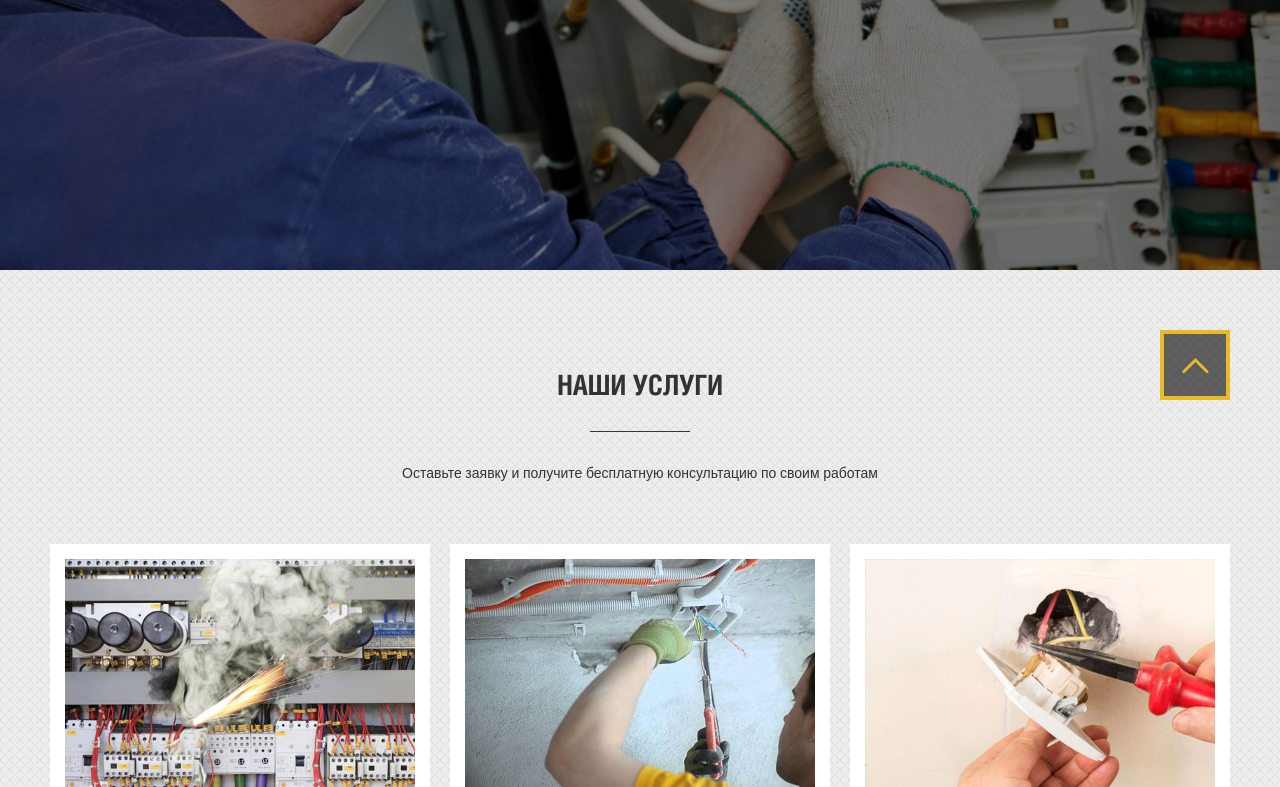
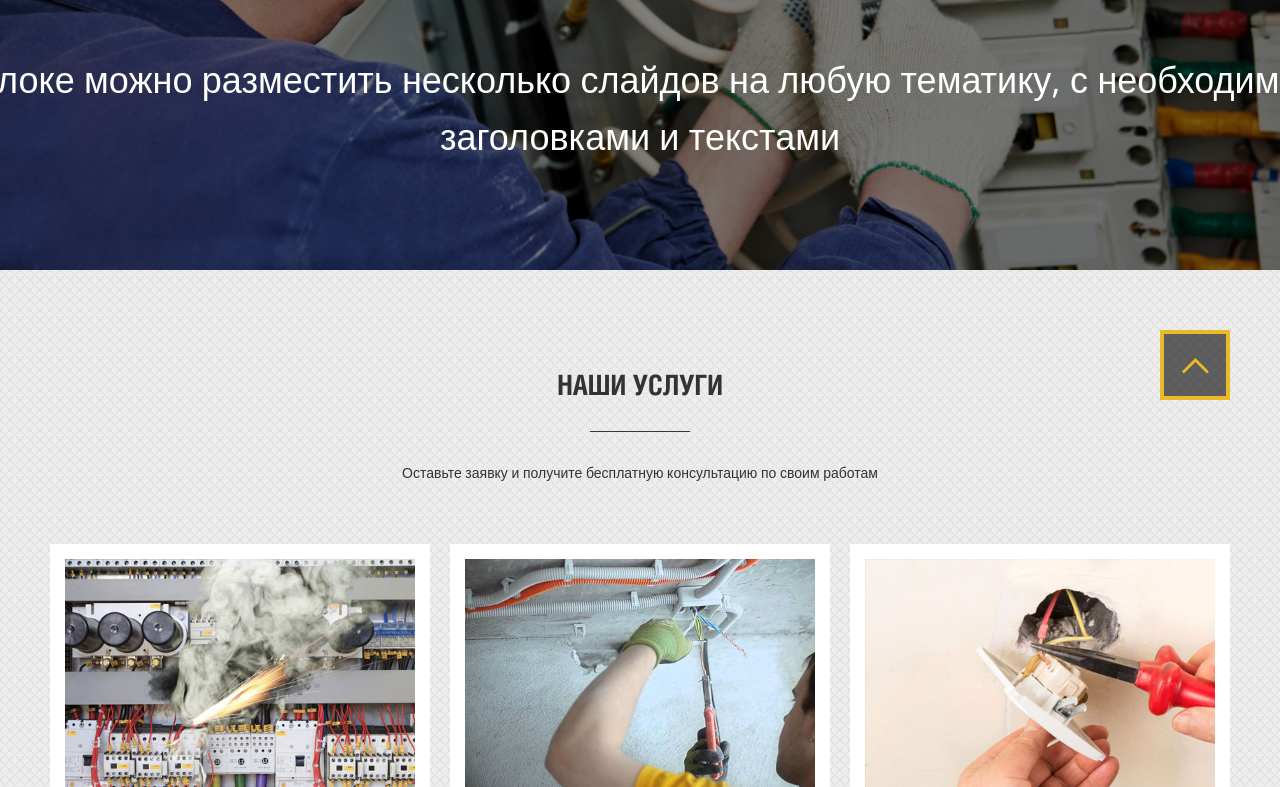
Before and after one commit to KuzMich1994/JS_16_graduationProject, a website built with webpack: page index.html in a window 1280 px wide. Shown: the part 350-1137 px from the top of the page. Built offline with nearby package versions, Linux system fonts and the light colour scheme; no server answers; files whose address does not match are found by name.

Commit message:
Добавил модальное окно при клике на еще одну кнопку, отобразил текс в слайдере

```diff
--- a/css/style.css
+++ b/css/style.css
@@ -941,8 +941,8 @@ video#video_background {
 		height: 520px;
 	}
 	.top-slider .table {
-		opacity: 0;
-		visibility: hidden;
+		opacity: 1;
+		visibility: visible;
 		-webkit-transform: scale(1.5);
 		-ms-transform: scale(1.5);
 		-o-transform: scale(1.5);
--- a/src/modules/modalWindow.js
+++ b/src/modules/modalWindow.js
@@ -6,7 +6,7 @@ const modalWindow = () => {
     e.preventDefault();
     const target = e.target;
 
-    if (target.matches('.callback-btn')) {
+    if (target.matches('.callback-btn') || target.matches('.button-services')) {
       modalCallback.style.display = 'block';
       modalOvarlay.style.display = 'block';
     }
```
Also changed, not shown: dist/dev-bundle.js.
